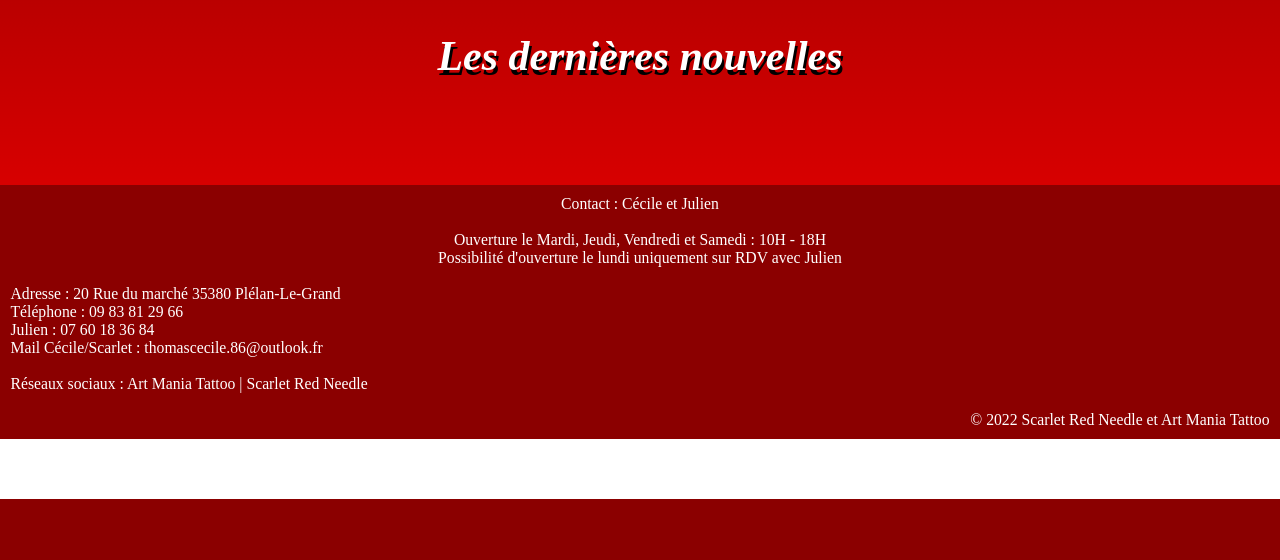
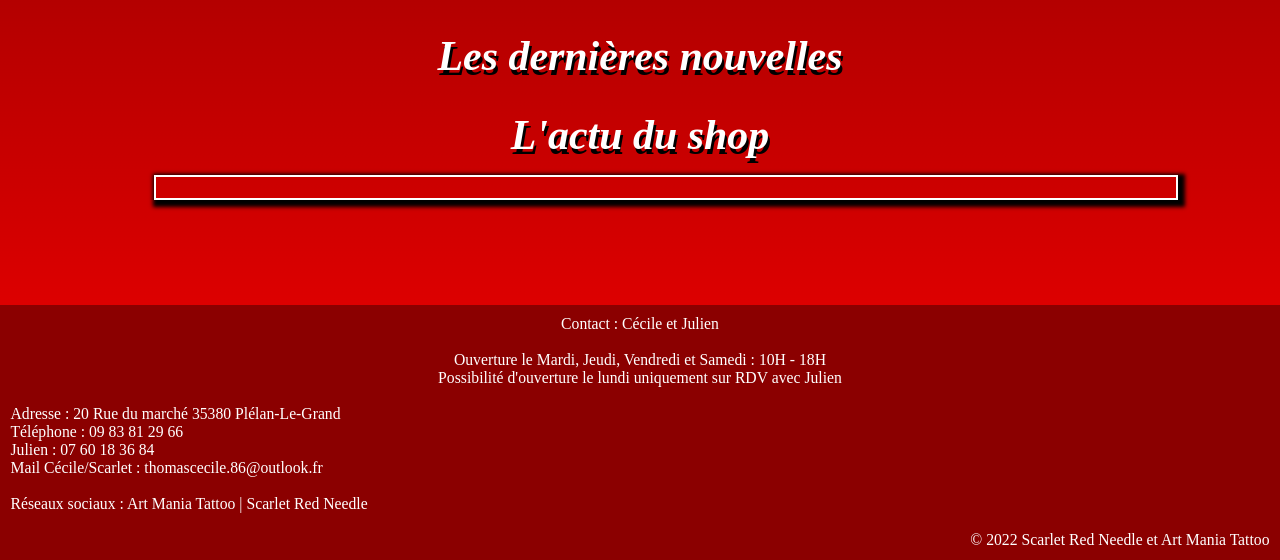
Before and after one commit to Amaranth01/scarlet-red-needle, a PHP site: page / in a window 1280 px wide. Shown: the part 301-861 px from the top of the page. Before the commit the page ends 800 px from the top, so only its background shows below. Run offline with PHP 8.4, Linux system fonts and the light colour scheme; data that the repository does not hold is empty.

Commit message:
change some details

```diff
--- a/Controller/AbstractController.php
+++ b/Controller/AbstractController.php
@@ -28,14 +28,9 @@ abstract class AbstractController
      */
     function clean(string $data): string
     {
-
         $data = trim($data);
         $data = strip_tags($data);
         $data = htmlentities($data);
-
-        if ($data < 0 || $data > 100) {
-            $data = 15;
-        }
 
         return $data;
     }
--- a/Controller/ArticleController.php
+++ b/Controller/ArticleController.php
@@ -18,7 +18,6 @@ class ArticleController extends AbstractController
 
     public function addPage()
     {
-
       $this->render('admin/add-article');
     }
 
@@ -37,7 +36,7 @@ class ArticleController extends AbstractController
         if(self::redirectIfNotConnected()) {
         }
         else {
-            $this->render('admin/edit-article', $data=[$id]);
+            $this->render('admin/edit-article', [$id]);
         }
 
     }
@@ -47,7 +46,6 @@ class ArticleController extends AbstractController
      */
     public function addArticle()
     {
-
         //clean data
         $title = $this->clean($this->getFormField('title'));
         $content = $this->clean($this->getFormField('content'));
@@ -138,8 +136,6 @@ class ArticleController extends AbstractController
 
         $article= new ArticleManager();
         $article->updateArticle($newTitle, $newContent, $id);
-        var_dump($newContent, $newTitle);
-        var_dump($id);
 
         $this->render('admin/space-admin');
     }
--- a/Model/Manager/UserManager.php
+++ b/Model/Manager/UserManager.php
@@ -34,14 +34,12 @@ class UserManager
     {
         $roleId = $data['role_id'];
         $role = RoleManager::getRoleById($roleId);
-        $user = (new User())
+        return (new User())
             ->setId($data['id'])
             ->setPassword($data['password'])
             ->setEmail($data['email'])
             ->setUsername($data['username'])
-            ->setRole($role)
-        ;
-        return $user->setRole(RoleManager::getRoleByName('user'));
+            ->setRole($role);
     }
 
     /**
--- a/View/home/index.html.php
+++ b/View/home/index.html.php
@@ -1,4 +1,12 @@
 <h2 class="title">Les dernières nouvelles</h2>
+
+    <div id="actu">
+        <h3>L'actu du shop</h3>
+            <p id="shop-actu">
+
+            </p>
+    </div>
+
 <?php
 
 foreach ($data as $article) {
@@ -9,7 +17,7 @@ foreach ($data as $article) {
         <div class="article">
 
             <div>
-                <p class="img"><img src="/asset/uploads/<?= $article['article']->getImage()?>"  alt=""></p>
+                <p class="img"><img src="/asset/uploads/<?= $article['article']->getImage()?>" alt=""></p>
             </div>
             <p class="textContent"><?=$article['article']->getContent() ?></p>
         </div>
--- a/public/asset/css/style.css
+++ b/public/asset/css/style.css
@@ -80,7 +80,7 @@ nav > ul li:hover .little {
     padding: 0.5rem;
 }
 
-.title {
+.title, h3 {
     font-size: 4rem;
     text-shadow: black 2px 5px;
     text-align: center;
@@ -205,3 +205,16 @@ pre {
 .textContent {
     font-size: 1.5rem;
 }
+
+#shop-actu {
+    width: 80%;
+    margin-top: 1rem;
+    border: white 2px solid;
+    box-shadow: black 3px 3px 4px 4px;
+    margin-left: 12vw;
+    font-size: 1.5rem;
+    text-align: center;
+    color: white;
+    padding: 1rem;
+    margin-bottom: 2rem;
+}
```
Also changed, not shown: README.md, View/admin/article.html.php (line endings or trailing spaces).
